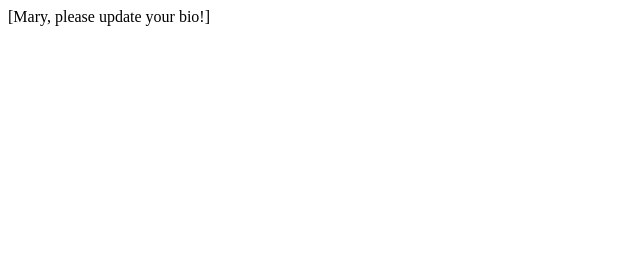
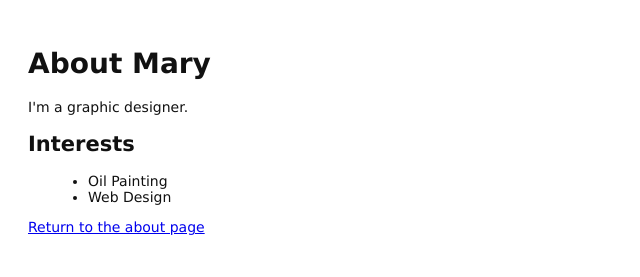
Before and after one commit to tylerc-atx/my-git-repo, a plain HTML site: page about/mary.html in a window 1280 px wide. Shown: the whole page, without its empty margins (0-640 px from the left). Drawn offline with Linux system fonts and the light colour scheme.

Commit message:
Add bio page for Mary

```diff
--- a/about/mary.html
+++ b/about/mary.html
@@ -1 +1,19 @@
-[Mary, please update your bio!]
+<!DOCTYPE html>
+<html lang="en">
+<head>
+    <title>About Mary</title>
+    <link rel="stylesheet" href="../style.css" />
+    <meta charset=utf-8" />
+</head>
+<body>
+    <h1>About Mary</h1>
+    <p>I'm a graphic designer.</p>
+    <h2>Interests</h2>
+    <ul>
+        <li>Oil Painting</li>
+        <li>Web Design</li>
+    </ul>
+
+    <p><a href="index.html">Return to the about page</a></p>
+</body>
+</html>
```
